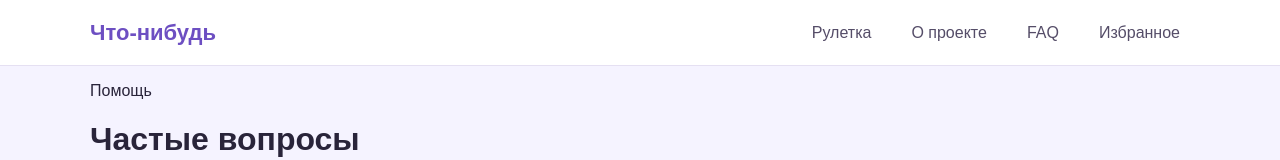
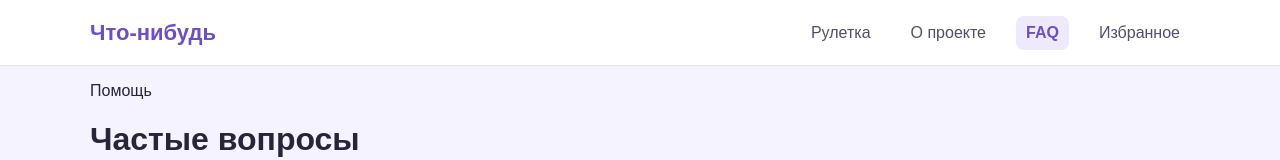
Before and after one commit to Fuffich/Fuffich.github.io, a plain HTML site: page faq.html in a window 1280 px wide. Shown: the top 160 px of the page. Drawn offline with Linux system fonts and the light colour scheme.

Commit message:
Update faq.html

```diff
--- a/faq.html
+++ b/faq.html
@@ -14,7 +14,7 @@
         <nav aria-label="Основная навигация">
             <a href="index.html">Рулетка</a>
             <a href="index.html#about">О проекте</a>
-            <a href="faq.html">FAQ</a>
+            <a href="faq.html" aria-current="page">FAQ</a>
             <a href="favorites.html">Избранное</a>
         </nav>
     </div>
```
